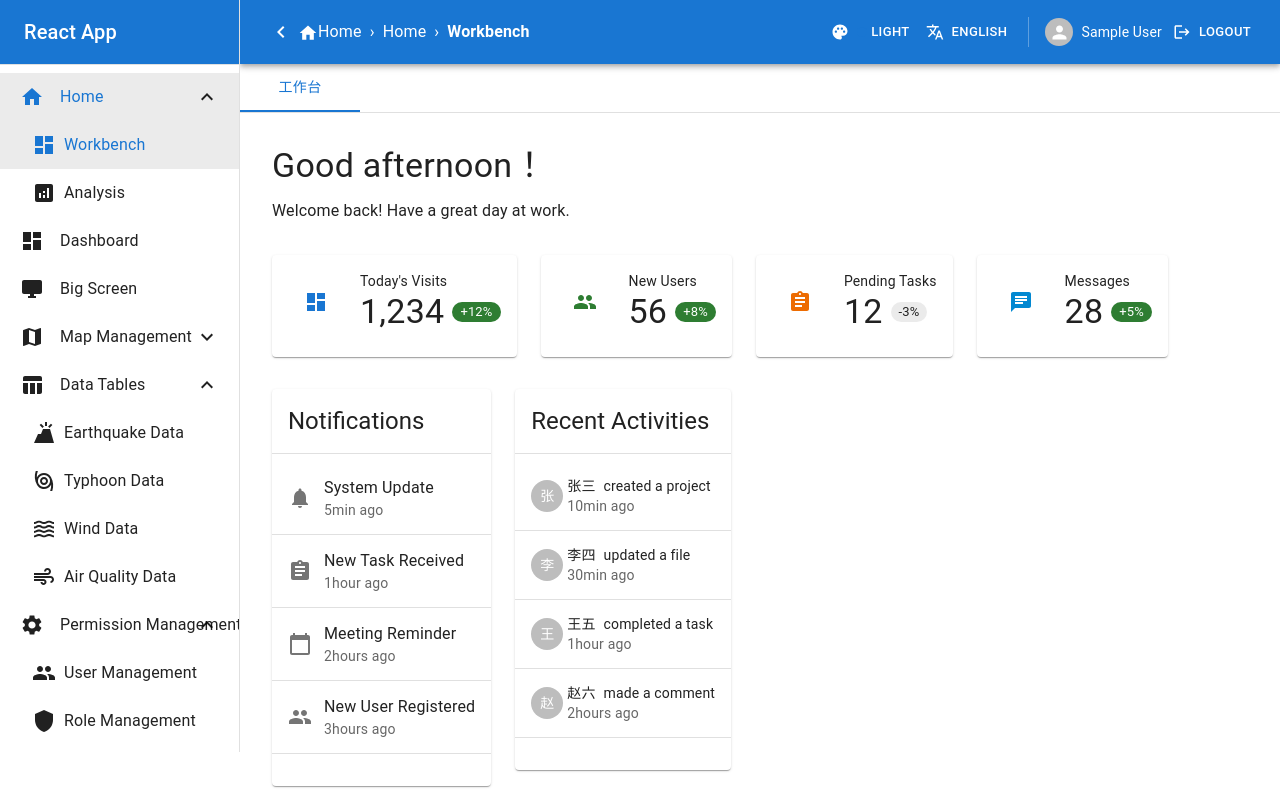
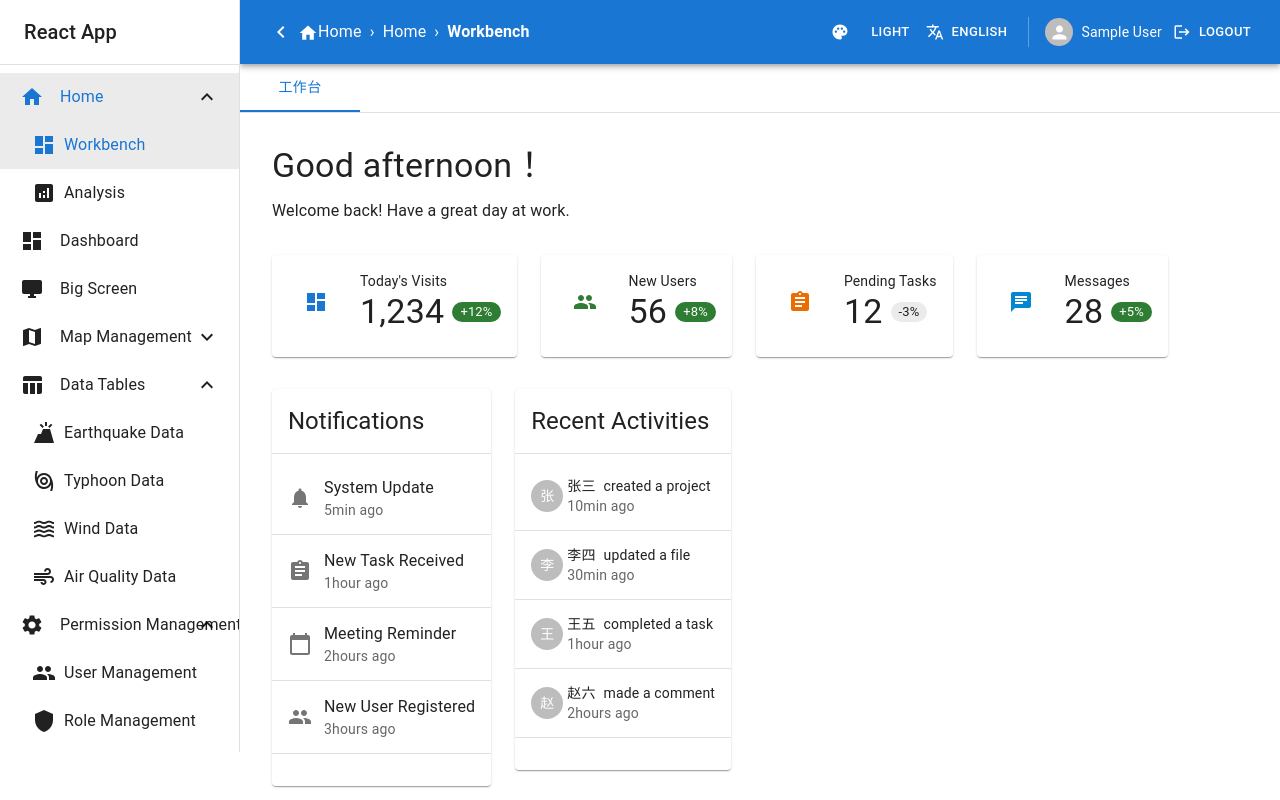
Before and after one commit to wenping29/Cesium, a React (Vite) app in the folder MS_Web/: page /workbench in a window 1280 px wide. Built offline with nearby package versions, Linux system fonts and the light colour scheme; sample sign-in values are in the browser's storage; what cesium would draw is missing.

Commit message:
优化ui颜色

```diff
--- a/MS_Web/src/components/NavBar.jsx
+++ b/MS_Web/src/components/NavBar.jsx
@@ -37,7 +37,7 @@ export default function NavBar() {
 
   return (
     <AppBar position="static" sx={{ zIndex: 1201, height: 64 }}>
-      <Toolbar sx={{ minHeight: 24,height:48 }}>
+      <Toolbar sx={{ minHeight: 48 }}>
         <Box sx={{ flexGrow: 1, display: 'flex', alignItems: 'center', gap: 0 }}>
           <IconButton onClick={toggleSidebar} color="inherit" size="small">
             {sidebarOpen ? <ChevronLeftIcon /> : <ChevronRightIcon />}
--- a/MS_Web/src/components/SideBar.jsx
+++ b/MS_Web/src/components/SideBar.jsx
@@ -270,8 +270,8 @@ export default function SideBar() {
             px: 1,
             py: 1,
             minHeight: 64,
-            bgcolor: 'primary.main',
-            color: 'common.white'
+            backgroundColor: (theme) => theme.palette.background.contrastText,
+            color: (theme) => theme.palette.text.contrastText
           }}
         >
           {open && (
--- a/MS_Web/src/components/TabBar.jsx
+++ b/MS_Web/src/components/TabBar.jsx
@@ -37,7 +37,6 @@ export default function TabBar() {
         onChange={handleTabChange}
         variant="scrollable"
         scrollButtons="auto"
-        closable
         sx={{
           '& .MuiTabs-indicator': {
             backgroundColor: 'primary.main',
```
